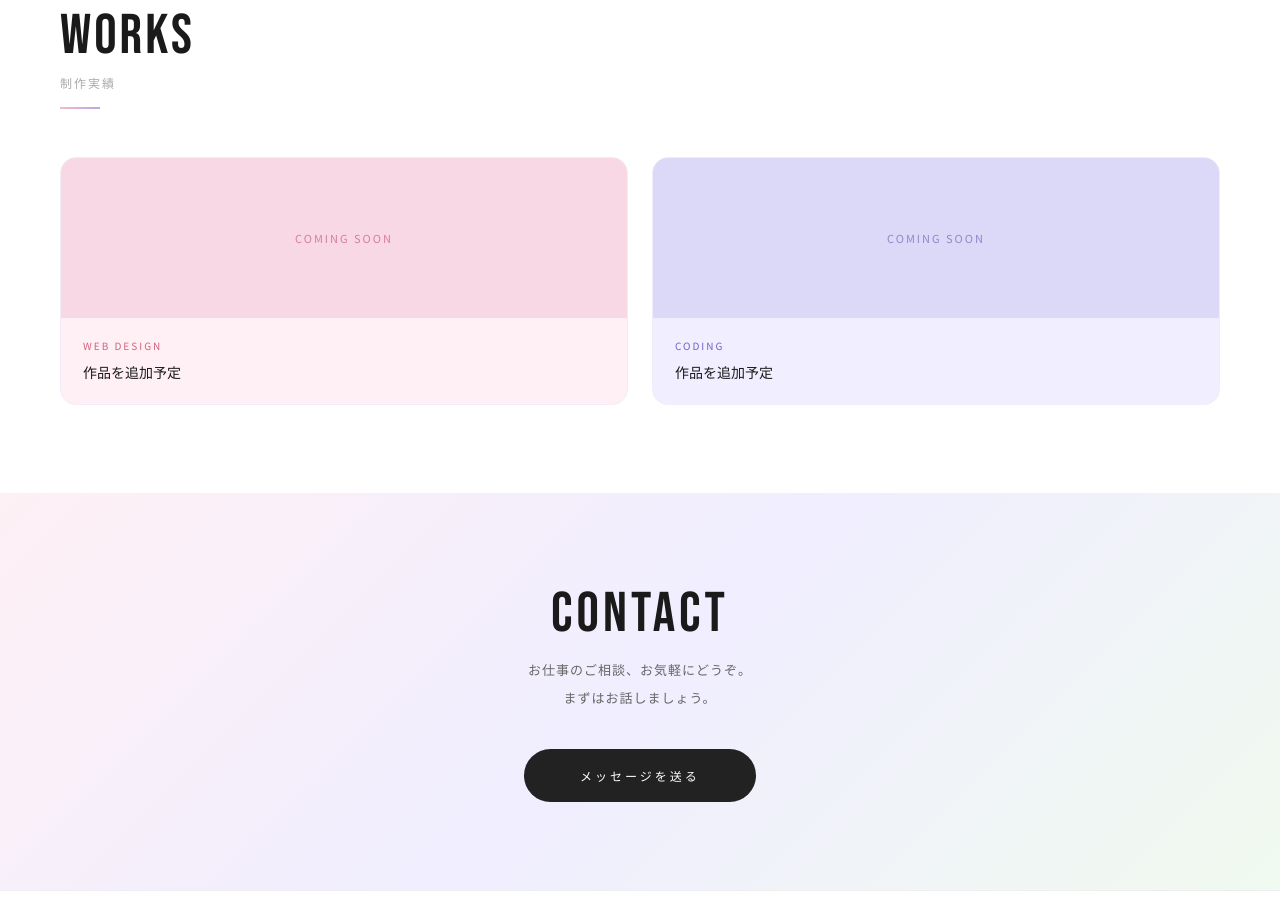
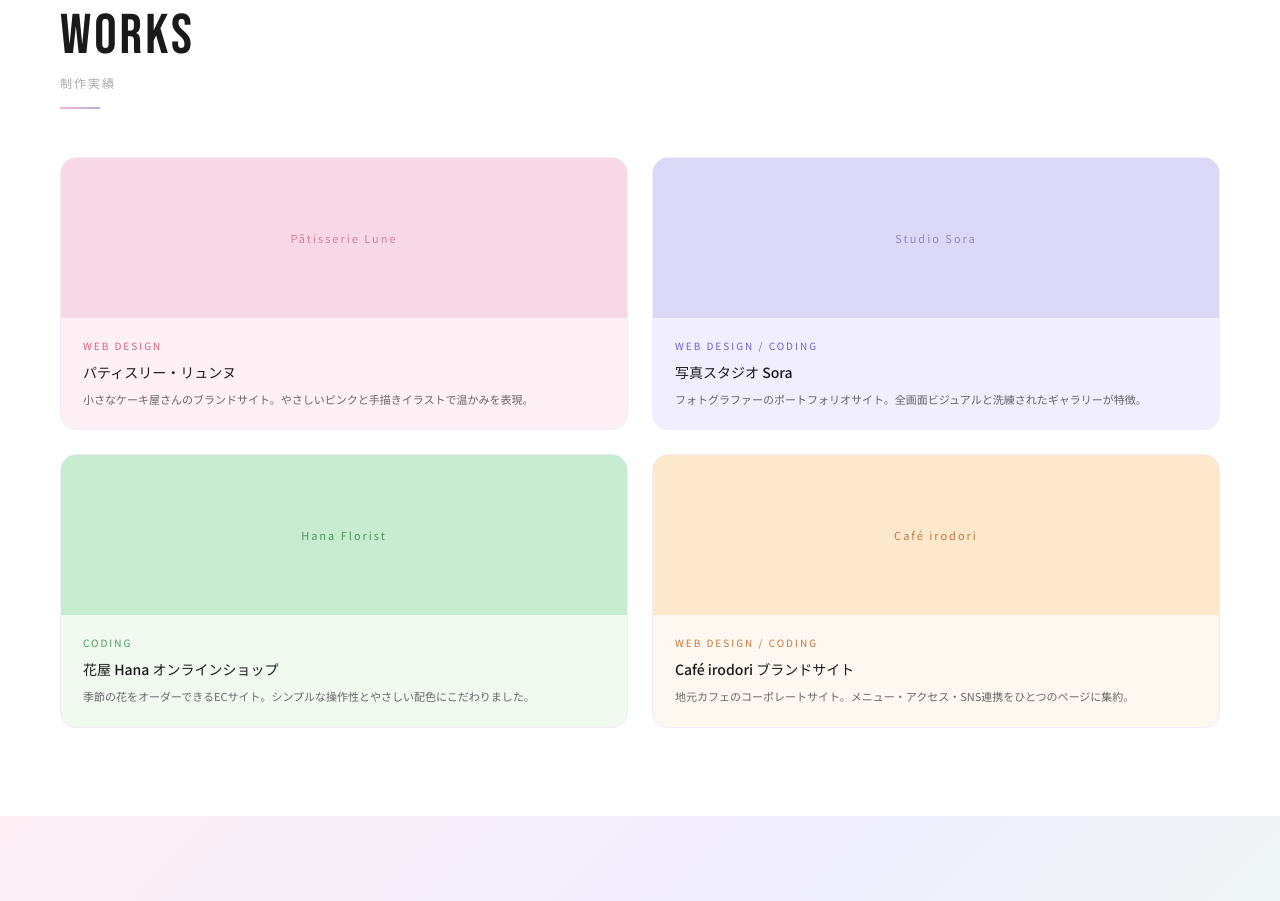
Before and after one commit to keganukety/irodori, a plain HTML site: page index.html in a window 1280 px wide. Shown: the part 2016-2917 px from the top of the page. Drawn offline with Linux system fonts and the light colour scheme.

Commit message:
add fictional works to WORKS section

```diff
--- a/index.html
+++ b/index.html
@@ -289,14 +289,21 @@
     .work-card:hover { transform: translateY(-8px); box-shadow: 0 16px 40px rgba(180,160,220,0.2); }
     .wc1 { background: var(--pink-bg); }
     .wc2 { background: var(--purple-bg); }
+    .wc3 { background: var(--green-bg); }
+    .wc4 { background: #fff8f0; }
     .work-img { height: 160px; display: flex; align-items: center; justify-content: center; font-size: 11px; letter-spacing: 2px; }
     .wi1 { background: #f8d8e4; color: #d48098; }
     .wi2 { background: #dcd8f8; color: #9088c8; }
+    .wi3 { background: #c8ecd0; color: #4a9860; }
+    .wi4 { background: #fde8cc; color: #c07840; }
     .work-body { padding: 20px 22px; }
     .work-tag { font-size: 10px; letter-spacing: 2px; margin-bottom: 8px; }
     .wt1 { color: #d4607c; }
     .wt2 { color: #7060c8; }
+    .wt3 { color: #4a9860; }
+    .wt4 { color: #c07840; }
     .work-title { font-size: 14px; font-weight: 500; color: var(--black); line-height: 1.6; }
+    .work-desc { font-size: 11px; color: var(--gray); margin-top: 6px; line-height: 1.8; }
 
     /* CONTACT */
     .contact-section {
@@ -469,17 +476,35 @@
     <div class="divider fade-up" style="background:linear-gradient(90deg,#f5b8cc,#b8a8e8);"></div>
     <div class="works-grid">
       <div class="work-card wc1 fade-up" style="transition-delay:0s">
-        <div class="work-img wi1">COMING SOON</div>
+        <div class="work-img wi1">Pâtisserie Lune</div>
         <div class="work-body">
           <div class="work-tag wt1">WEB DESIGN</div>
-          <div class="work-title">作品を追加予定</div>
+          <div class="work-title">パティスリー・リュンヌ</div>
+          <div class="work-desc">小さなケーキ屋さんのブランドサイト。やさしいピンクと手描きイラストで温かみを表現。</div>
         </div>
       </div>
       <div class="work-card wc2 fade-up" style="transition-delay:0.15s">
-        <div class="work-img wi2">COMING SOON</div>
+        <div class="work-img wi2">Studio Sora</div>
         <div class="work-body">
-          <div class="work-tag wt2">CODING</div>
-          <div class="work-title">作品を追加予定</div>
+          <div class="work-tag wt2">WEB DESIGN / CODING</div>
+          <div class="work-title">写真スタジオ Sora</div>
+          <div class="work-desc">フォトグラファーのポートフォリオサイト。全画面ビジュアルと洗練されたギャラリーが特徴。</div>
+        </div>
+      </div>
+      <div class="work-card wc3 fade-up" style="transition-delay:0.3s">
+        <div class="work-img wi3">Hana Florist</div>
+        <div class="work-body">
+          <div class="work-tag wt3">CODING</div>
+          <div class="work-title">花屋 Hana オンラインショップ</div>
+          <div class="work-desc">季節の花をオーダーできるECサイト。シンプルな操作性とやさしい配色にこだわりました。</div>
+        </div>
+      </div>
+      <div class="work-card wc4 fade-up" style="transition-delay:0.45s">
+        <div class="work-img wi4">Café irodori</div>
+        <div class="work-body">
+          <div class="work-tag wt4">WEB DESIGN / CODING</div>
+          <div class="work-title">Café irodori ブランドサイト</div>
+          <div class="work-desc">地元カフェのコーポレートサイト。メニュー・アクセス・SNS連携をひとつのページに集約。</div>
         </div>
       </div>
     </div>
```
